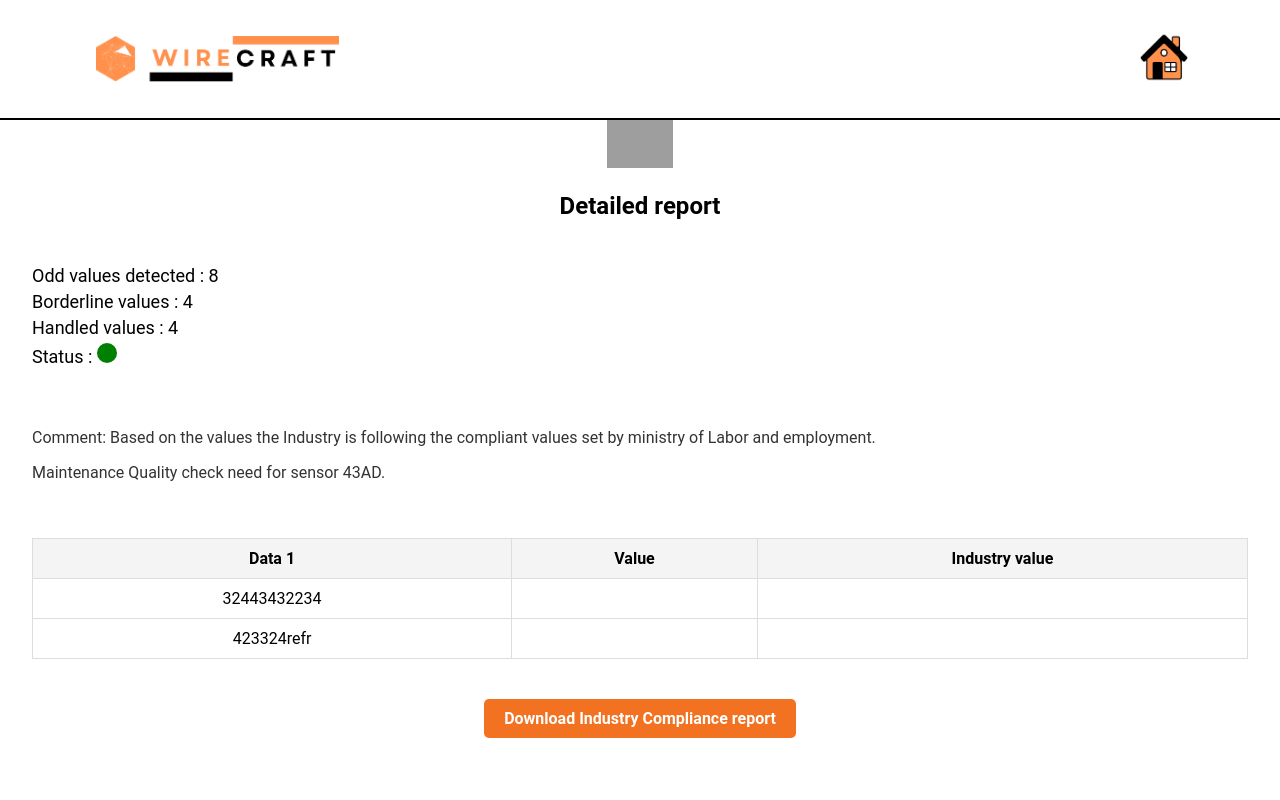
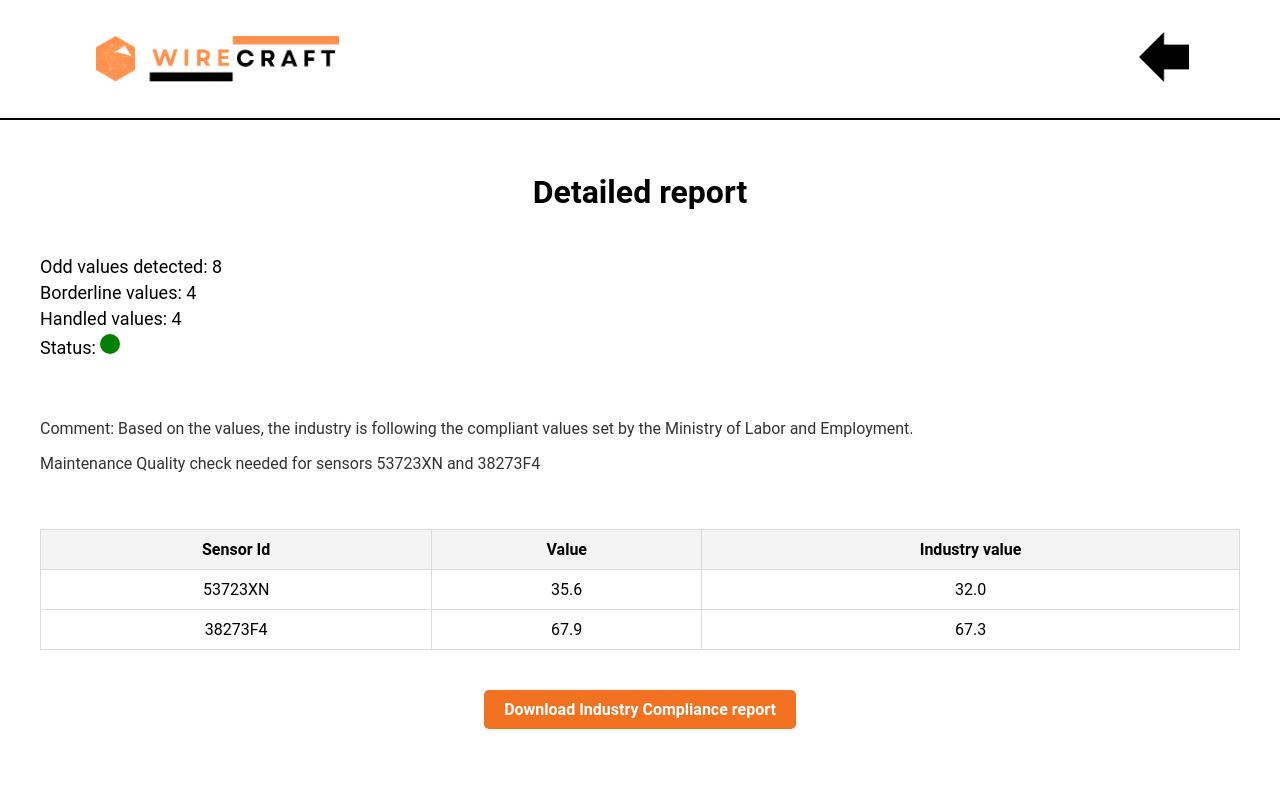
Before and after one commit to Kartik-Katkar/Aluminium-Wire-Properties-Prediction, a Flask app: page /reports in a window 1280 px wide. Run offline with Flask 3, Linux system fonts and the light colour scheme; some libraries are stand-ins or nearby versions; grey boxes are pictures that could not be loaded.

Commit message:
Added reports

```diff
--- a/static/css/index.css
+++ b/static/css/index.css
@@ -42,10 +42,17 @@ html {
 }
 .navbar-logo-1 {
   height: 50px; /* Adjust size as needed */
+  margin-left: 8rem;
+  margin-top: 1rem;
+  margin-bottom: 1rem;
+  margin-right: 2rem; /* Space between logo and text */
+}
+.navbar-logo-2 {
+  height: 50px; /* Adjust size as needed */
   margin-left: 40rem;
   margin-top: 1rem;
   margin-bottom: 1rem;
-  margin-right: 2rem; /* Space between logo and text */
+  /* margin-right: 2rem;  */
 }
 
 .content {
--- a/static/css/report.css
+++ b/static/css/report.css
@@ -1,27 +1,27 @@
-/* Additional Styles for Reports Page */
-
-/* Report Content */
+/* Content Styles */
 .content {
   display: flex;
   flex-direction: column;
   justify-content: flex-start;
   align-items: center;
   padding: 2rem;
-    padding-top: 5rem; /* Adjusted to make space for the navbar */
+  padding-top: 8rem; /* Adjusted to make space for the navbar */
   background-color: #ffffff;
   text-align: center;
+  width: 100%;
+  max-width: 1200px; /* Limit the width for better readability */
+
+  margin: 0 auto;
 }
 
-  .back-button img {
-    height: 50px;
-    margin-top: 20px;
+/* Title Styles */
+.title {
+  font-weight: 600;
+  margin-bottom: 20px;
+  font-size: 2rem;
 }
 
-  .title {
-    font-weight: 600;
-    margin-top: 20px;
-  }
-
+/* Report Information Styles */
 .report-info {
   text-align: left;
   margin: 20px 0;
@@ -33,6 +33,7 @@
   margin: 5px 0;
 }
 
+/* Status Indicator Styles */
 .status {
   display: inline-block;
   width: 20px;
@@ -41,6 +42,7 @@
   border-radius: 50%;
 }
 
+/* Comment Section Styles */
 .comment-section {
   text-align: left;
   margin: 20px 0;
@@ -49,6 +51,7 @@
   width: 100%; /* Full width */
 }
 
+/* Table Styles */
 .report-table {
   width: 100%;
   border-collapse: collapse;
@@ -65,6 +68,7 @@
   background-color: #f4f4f4;
 }
 
+/* Download Button Styles */
 .download-button {
   display: inline-block;
   padding: 10px 20px;
@@ -77,5 +81,26 @@
 }
 
 .download-button:hover {
-    background-color: #f37221;
+  background-color: #e05e18;
 }
+
+/* Responsive Design */
+@media (max-width: 768px) {
+  .content {
+    padding: 1rem;
+    padding-top: 6rem; /* Adjust for smaller screens */
+  }
+
+  .title {
+    font-size: 1.5rem;
+  }
+
+  .report-info, .comment-section {
+    font-size: 16px;
+  }
+
+  .download-button {
+    padding: 8px 16px;
+    font-size: 0.9rem;
+  }
+}
--- a/templates/reports.html
+++ b/templates/reports.html
@@ -12,52 +12,60 @@
 <body>
     <div class="navbar">
         <img src="../static/images/Logo with name.png" alt="Logo" class="navbar-logo">
+        <a href="{{ url_for('home') }}"><img src="../static/images/back.png" alt="back" class="navbar-logo-2"></a>
         <a href="{{ url_for('home') }}"><img src="../static/images/home.png" alt="Home" class="navbar-logo-1"></a>
         <a href="{{ url_for('faq') }}"><img src="../static/images/FAQ.png" alt="FAQ" class="navbar-logo"></a>
     </div>
     <hr>
 
     <div class="content">
-        <div class="back-button">
-            <a href="{{ url_for('home') }}"><img src="../static/images/back-arrow.png" alt="Back"></a>
-        </div>
         <h2 class="title">Detailed report</h2>
 
         <div class="report-info">
-            <p>Odd values detected : 8</p>
-            <p>Borderline values : 4</p>
-            <p>Handled values : 4</p>
-            <p>Status : <span class="status"></span></p>
+            <p>Odd values detected: 8</p>
+            <p>Borderline values: 4</p>
+            <p>Handled values: 4</p>
+            <p>Status: <span class="status"></span></p>
         </div>
 
         <div class="comment-section">
-            <p>Comment: Based on the values the Industry is following the compliant values set by ministry of Labor and employment.</p>
-            <p>Maintenance Quality check need for sensor 43AD.</p>
+            <p>Comment: Based on the values, the industry is following the compliant values set by the Ministry of Labor and Employment.</p>
+            <p>Maintenance Quality check needed for sensors 53723XN and 38273F4</p>
         </div>
 
         <table class="report-table">
             <thead>
                 <tr>
-                    <th>Data 1</th>
+                    <th>Sensor Id</th>
                     <th>Value</th>
                     <th>Industry value</th>
                 </tr>
             </thead>
             <tbody>
                 <tr>
-                    <td>32443432234</td>
-                    <td></td>
-                    <td></td>
+                    <td>53723XN</td>
+                    <td>35.6</td>
+                    <td>32.0</td>
                 </tr>
                 <tr>
-                    <td>423324refr</td>
-                    <td></td>
-                    <td></td>
+                    <td>38273F4</td>
+                    <td>67.9</td>
+                    <td>67.3</td>
                 </tr>
             </tbody>
         </table>
 
-        <a href="/download_report" class="download-button">Download Industry Compliance report</a>
+        <a href="#" class="download-button" onclick="downloadPDF()">Download Industry Compliance report</a>
     </div>
+    <script src="https://cdnjs.cloudflare.com/ajax/libs/html2pdf.js/0.9.2/html2pdf.bundle.min.js"></script>
+    <script>
+      function downloadPDF() {
+        const element = document.querySelector('.content');
+        html2pdf()
+          .from(element)
+          .save('compliance_report.pdf');
+      }
+    </script>
+
 </body>
 </html>
```
Also changed, not shown: static/images/back.png (added). Lines whose indentation alone changed are shown as unchanged.
